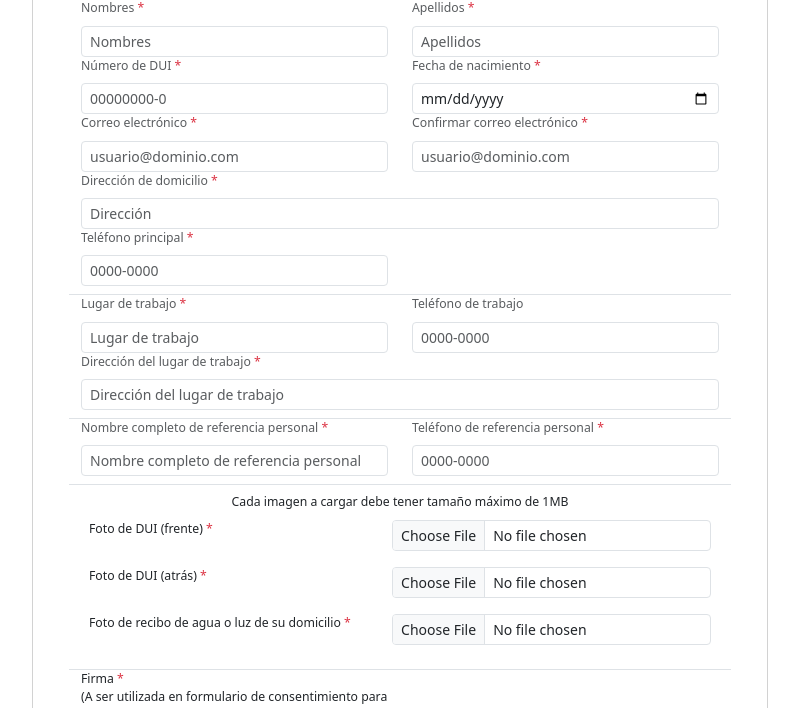
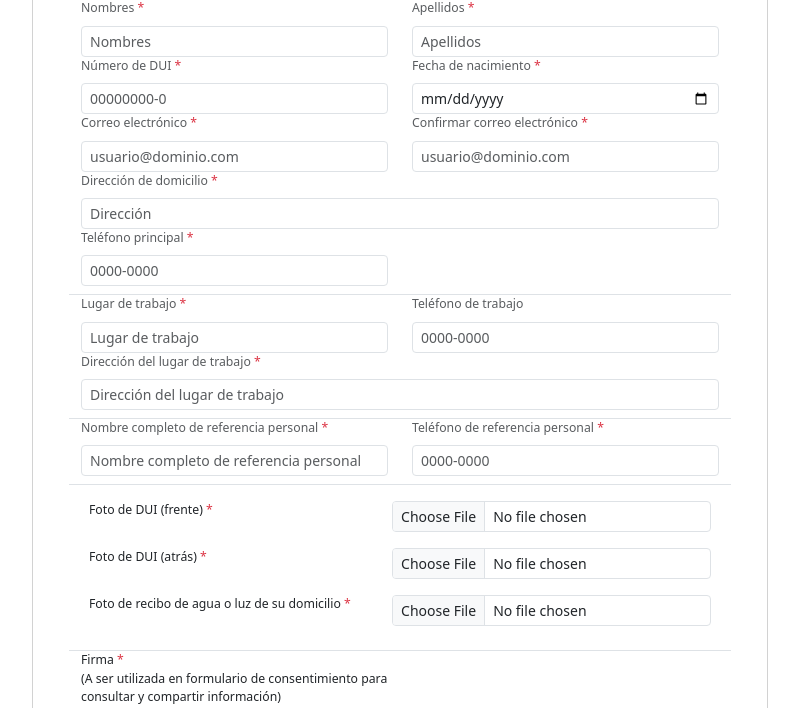
Before and after one commit to RGuerreroDev/formprestamos, a PHP site: page /public/index.html in a window 1280 px wide. Shown: the part 220-928 px from the top of the page, without its empty margins (240-1039 px from the left). Run offline with PHP 8.4, Linux system fonts and the light colour scheme.

Commit message:
Quitada restricción de tamaño de adjunto y corregidos plurales en nombre de aplicación

```diff
--- a/inc/encabezado.inc.php
+++ b/inc/encabezado.inc.php
@@ -4,7 +4,7 @@
     <meta charset="UTF-8">
     <meta http-equiv="X-UA-Compatible" content="IE=edge">
     <meta name="viewport" content="width=device-width, initial-scale=1.0">
-    <title>Solicitudes de pr&eacute;stamos</title>
+    <title>Solicitudes de pr&eacute;stamo</title>
 
     <link rel="stylesheet" href="./libs/bootstrap/css/bootstrap.min.css">
     <link rel="stylesheet" href="./libs/bootstrap-table/bootstrap-table.min.css">
@@ -17,7 +17,7 @@
                 <span class="bs-icon-sm bs-icon-rounded bs-icon-primary d-flex justify-content-center align-items-center me-2 bs-icon">
                     <img src="imgs/lacuracaomini.png" style="max-width: 40px;">
                 </span>
-                <span>Solicitudes de pr&eacute;stamos</span>
+                <span>Solicitudes de pr&eacute;stamo</span>
             </a>
             <button data-bs-toggle="collapse" class="navbar-toggler" data-bs-target="#navcol-5">
                 <span class="visually-hidden">Toggle navigation</span>
--- a/inc/encabezadologin.inc.php
+++ b/inc/encabezadologin.inc.php
@@ -4,7 +4,7 @@
     <meta charset="UTF-8">
     <meta http-equiv="X-UA-Compatible" content="IE=edge">
     <meta name="viewport" content="width=device-width, initial-scale=1.0">
-    <title>Solicitudes de pr&eacute;stamos</title>
+    <title>Solicitudes de pr&eacute;stamo</title>
 
     <link rel="stylesheet" href="./libs/bootstrap/css/bootstrap.min.css">
     <link rel="stylesheet" href="./libs/bootstrap-table/bootstrap-table.min.css">
@@ -17,7 +17,7 @@
                <span class="bs-icon-sm bs-icon-rounded bs-icon-primary d-flex justify-content-center align-items-center me-2 bs-icon">
                     <img src="imgs/lacuracaomini.png" style="max-width: 40px;">
                 </span>
-                <span>Solicitudes de pr&eacute;stamos</span>
+                <span>Solicitudes de pr&eacute;stamo</span>
             </div>
         </div>
     </nav>
--- a/public/index.html
+++ b/public/index.html
@@ -59,8 +59,7 @@
                                 </div>
                                 <div class="row small border-bottom">
                                     <div class="col">
-                                        <div class="text-center pt-2">Cada imagen a cargar debe tener tama&ntilde;o m&aacute;ximo de 1MB</div>
-                                        <div class="table-responsive">
+                                        <div class="table-responsive pt-2">
                                             <table class="table table-borderless">
                                                 <tbody>
                                                     <tr>
--- a/public/js/publicform.js
+++ b/public/js/publicform.js
@@ -104,7 +104,7 @@ function fnFinalizar(data) {
 
 //-----------------------------------------------
 
-// Para validar que se están subiendo solo archivos de tipo imagen y que cada uno no sobrepase 1MB de tamaño
+// Para validar que se están subiendo solo archivos de tipo imagen
 
 document.querySelectorAll(".uploadimage").forEach(fileInput => {
     fileInput.addEventListener("change", fnValidaImagen);
@@ -117,17 +117,6 @@ function fnValidaImagen(event) {
         var file = files[i];
         if (!file.type.startsWith("image/")) {
             alert("El archivo '" + file.name + "' no es una imagen válida.");
-            event.target.value = null;
-            return;
-        }
-    }
-
-    var maxFileSizeInBytes = 1024 * 1024; // 1MB
-
-    for (var i = 0; i < files.length; i++) {
-        var file = files[i];
-        if (file.size > maxFileSizeInBytes) {
-            alert("El archivo '" + file.name + "' excede el tamaño máximo permitido.");
             event.target.value = null;
             return;
         }
```
